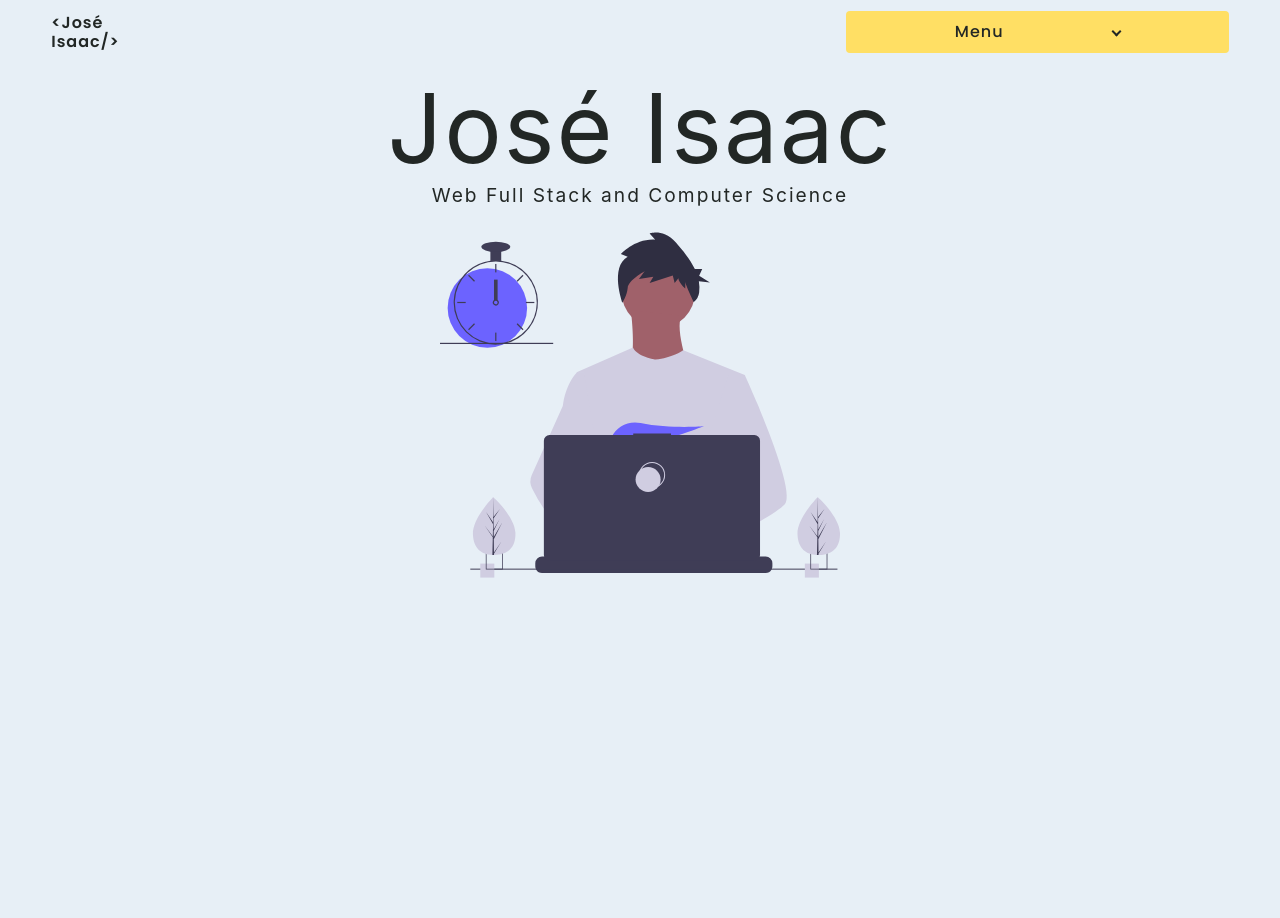
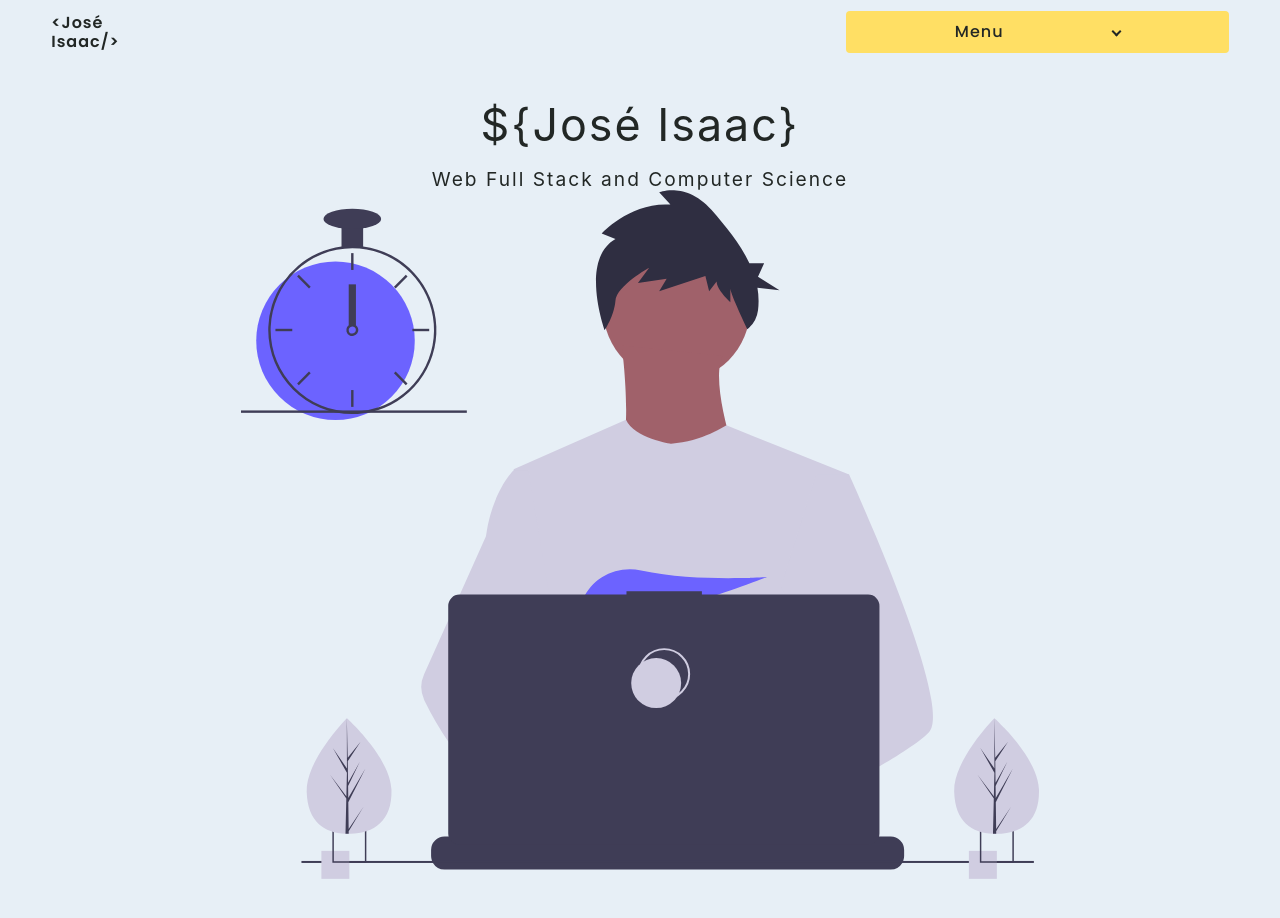
Before and after one commit to Jose-Isaac/portfolio, a Next.js app: page / in a window 1280 px wide. Shown: the top 918 px of the page. Built offline with nearby package versions, Linux system fonts and the light colour scheme.

Commit message:
Initial page --> Adicionado os títulos e imagens a página

```diff
--- a/components/SectionIntroduction/SectionIntroduction.js
+++ b/components/SectionIntroduction/SectionIntroduction.js
@@ -6,17 +6,15 @@ import utilsStyles from '../../styles/utils.module.css';
 export default function SectionIntroduction() {
   return (
     <section className={styles.container}>
-      <div className={styles.context}>
+      <div className={styles.content}>
         <div className={styles.boxTitles}>
-          <h1>José Isaac</h1>
+          <h1>{'${José Isaac}'}</h1>
           <h2>Web Full Stack and Computer Science</h2>
         </div>
 
         <div className={(styles.boxIllustration, utilsStyles.flexCenter)}>
           <Image
             layout="intrinsic"
-            width={400}
-            height={400}
             src={introductionIllustration}
             alt="Avatar illustration working on a project"
           />
--- a/components/SectionIntroduction/SectionIntroduction.module.css
+++ b/components/SectionIntroduction/SectionIntroduction.module.css
@@ -1,6 +1,13 @@
 .container {
   width: 100%;
   height: 100vh;
+}
+
+.content {
+  height: 100%;
+  display: flex;
+  flex-direction: column;
+  justify-content: space-evenly;
 }
 
 .boxIllustration {
@@ -13,10 +20,10 @@
 }
 
 .boxTitles h1 {
-  font-size: 6em;
-  margin-bottom: 0.1em;
+  font-size: 2.8em;
+  margin: .5em 0;
 }
 
 .boxTitles h2 {
-  font-size: 1.2em;
+  font-size: 1.2rem;
 }
```
